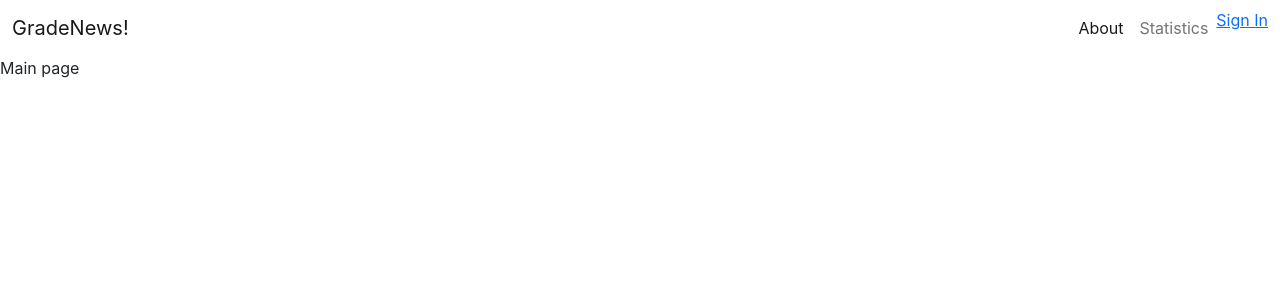
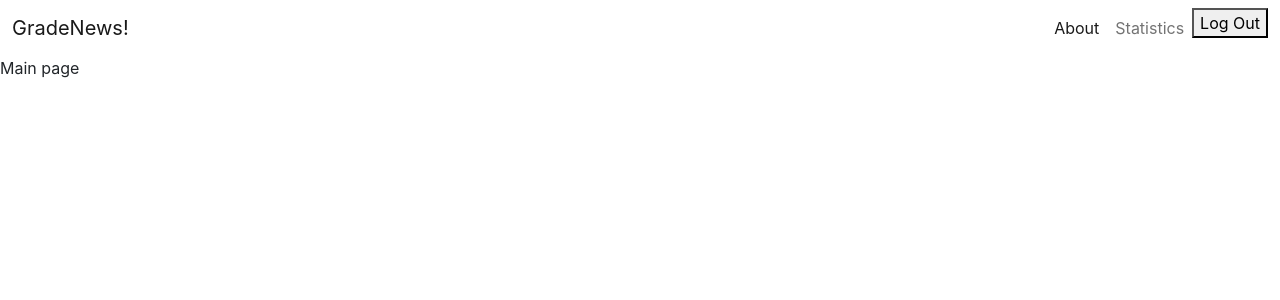
Before and after one commit to kpuwal/Auth0_Hackathon, a React (Create React App) app in the folder client/: page / in a window 1280 px wide. Shown: the top 300 px of the page. Built offline with nearby package versions, Linux system fonts and the light colour scheme; no server answers.

Commit message:
adds functioning LogIn and LogOut buttons

```diff
--- /dev/null
+++ b/client/src/components/LoginButton.tsx
@@ -0,0 +1,9 @@
+import { useAuth0 } from "@auth0/auth0-react";
+
+const LoginButton = () => {
+  const { loginWithRedirect } = useAuth0();
+
+  return <button onClick={() => loginWithRedirect()}>Log In</button>;
+};
+
+export default LoginButton;
--- /dev/null
+++ b/client/src/components/LogoutButton.tsx
@@ -0,0 +1,13 @@
+import { useAuth0 } from "@auth0/auth0-react";
+
+const LogoutButton = () => {
+  const { logout } = useAuth0();
+
+  return (
+    <button onClick={() => logout({ returnTo: window.location.origin })}>
+      Log Out
+    </button>
+  );
+};
+
+export default LogoutButton;
--- a/client/src/components/Navigation.tsx
+++ b/client/src/components/Navigation.tsx
@@ -1,4 +1,10 @@
+import LoginButton from "./LoginButton";
+import LogoutButton from "./LogoutButton";
+import { useAuth0 } from "@auth0/auth0-react";
+
 const Navigation = () => {
+  const { isAuthenticated } = useAuth0();
+
   return (
     <nav className="navbar navbar-expand-lg navbar-light">
       <div className="container-fluid">
@@ -22,7 +28,7 @@ const Navigation = () => {
               <a className="nav-link" href="/statistics">Statistics</a>
             </li>
             <li className="nav-item">
-            <a href={"/auth/login"}>Sign In</a>
+              { isAuthenticated ? <LoginButton /> : <LogoutButton /> }
             </li>
           </ul>
         </div>
```
